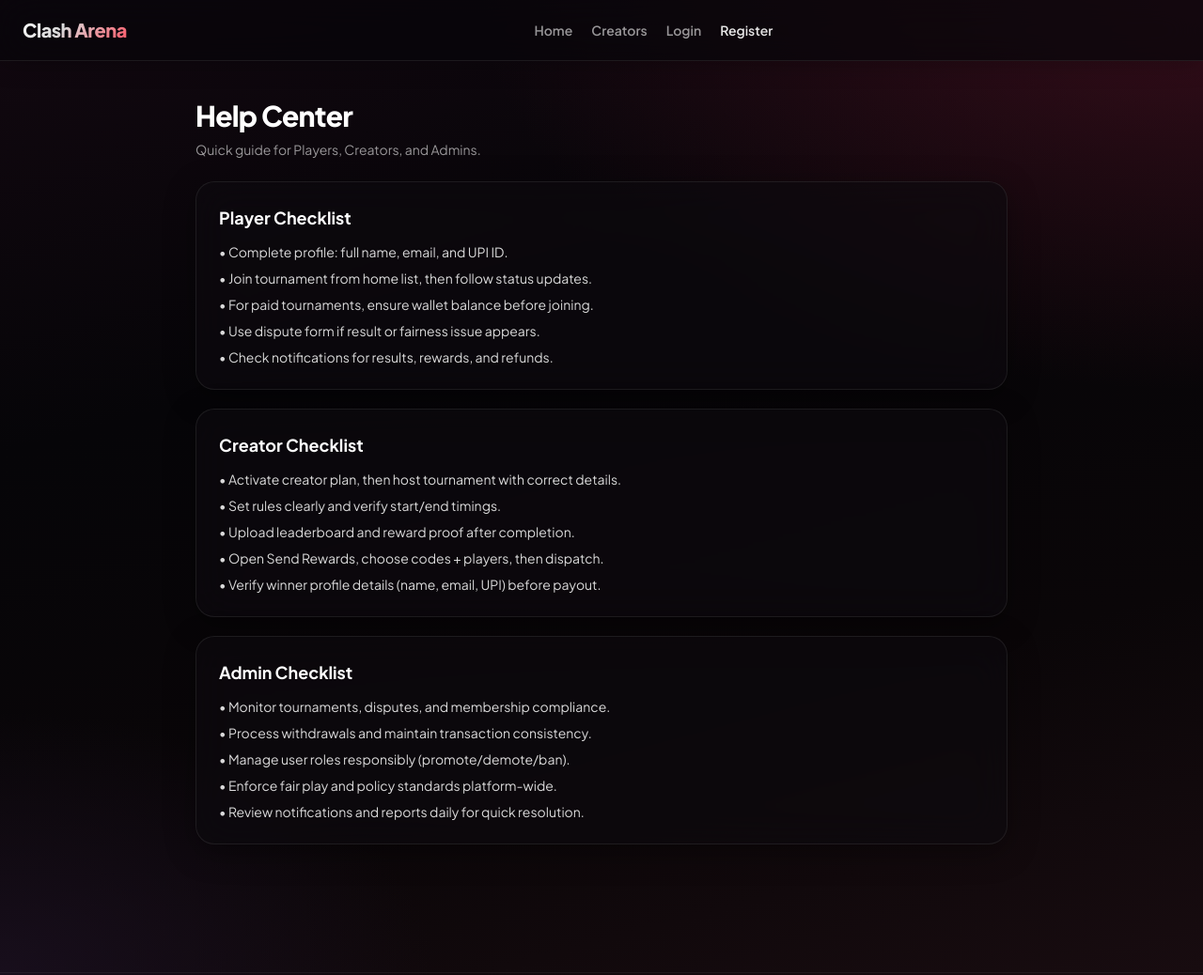
After one commit to ManthanBalla/ClashRoyale_tournament_website, a Django app: page /help/ in a window 1280 px wide. The commit adds this page. Shown: the whole page at 94% size. Run offline with Django 5.2, Linux system fonts and the light colour scheme; parts of the project's set-up code (start-up, migrations or seed data) failed here and were passed over; some libraries are stand-ins or nearby versions.

Commit message:
added help and checks for new user

```diff
--- a/core/urls.py
+++ b/core/urls.py
@@ -14,7 +14,7 @@ from .views import (
     create_subscription_order, verify_subscription_payment,
     razorpay_webhook, submit_dispute, resolve_dispute, tournament_participants_api,
     toggle_creator_follow, toggle_follow_notifications, creators_view, creator_rewards_view,
-    terms_page, privacy_page, refund_policy_page, CustomPasswordResetConfirmView,
+    terms_page, privacy_page, refund_policy_page, help_page, CustomPasswordResetConfirmView,
     legacy_send_reward_code_redirect
 )
 from django.contrib.auth import views as auth_views
@@ -42,6 +42,7 @@ urlpatterns = [
     path('terms/', terms_page, name='terms'),
     path('privacy/', privacy_page, name='privacy'),
     path('refund-policy/', refund_policy_page, name='refund_policy'),
+    path('help/', help_page, name='help'),
 
     path('join/<int:tournament_id>/', join_tournament, name='join_tournament'),
     path('rules/<int:tournament_id>/', tournament_rules, name='tournament_rules'),
--- a/core/views.py
+++ b/core/views.py
@@ -362,9 +362,12 @@ def home(request):
     ).select_related('profile').order_by('username')
 
     followed_creator_ids = set()
+    follow_alert_on_ids = set()
     if request.user.is_authenticated:
-        followed_creator_ids = set(
-            CreatorFollow.objects.filter(follower=request.user).values_list('creator_id', flat=True)
+        follows = CreatorFollow.objects.filter(follower=request.user)
+        followed_creator_ids = set(follows.values_list('creator_id', flat=True))
+        follow_alert_on_ids = set(
+            follows.filter(notifications_enabled=True).values_list('creator_id', flat=True)
         )
 
     return render(request, 'home.html', {
@@ -373,6 +376,7 @@ def home(request):
         'global_leaderboard': global_leaderboard,
         'active_creators': active_creators,
         'followed_creator_ids': followed_creator_ids,
+        'follow_alert_on_ids': follow_alert_on_ids,
         'join_error': request.GET.get('join_error'),
     })
 
@@ -1710,6 +1714,10 @@ def privacy_page(request):
 
 def refund_policy_page(request):
     return render(request, 'refund_policy.html')
+
+
+def help_page(request):
+    return render(request, 'help.html')
 
 
 @login_required
@@ -2028,13 +2036,17 @@ def creators_view(request):
         profile__plan_expiry__gt=timezone.now()
     ).select_related('profile').order_by('username')
     followed_creator_ids = set()
+    follow_alert_on_ids = set()
     if request.user.is_authenticated:
-        followed_creator_ids = set(
-            CreatorFollow.objects.filter(follower=request.user).values_list('creator_id', flat=True)
+        follows = CreatorFollow.objects.filter(follower=request.user)
+        followed_creator_ids = set(follows.values_list('creator_id', flat=True))
+        follow_alert_on_ids = set(
+            follows.filter(notifications_enabled=True).values_list('creator_id', flat=True)
         )
     return render(request, 'creators.html', {
         'active_creators': active_creators,
-        'followed_creator_ids': followed_creator_ids
+        'followed_creator_ids': followed_creator_ids,
+        'follow_alert_on_ids': follow_alert_on_ids,
     })
 
 
--- a/templates/base.html
+++ b/templates/base.html
@@ -263,6 +263,7 @@
                     <a href="/subscription/" class="ca-muted hover:text-ca-accent transition">Become Creator</a>
                 {% endif %}
                 <a href="/my-tournaments/" class="ca-muted hover:text-white transition">My Tournaments</a>
+                <a href="/help/" class="ca-muted hover:text-white transition">Help</a>
                 <a href="/profile/" class="ca-muted hover:text-white transition">Profile</a>
                 <a href="/logout/" class="text-white/70 hover:text-ca-accent transition">Logout</a>
             {% else %}
@@ -319,6 +320,7 @@
                 {% endif %}
                 <div class="border-t border-white/10">
                     <a href="/my-tournaments/" class="px-4 py-3.5 hover:bg-white/5 block min-h-[2.75rem] flex items-center">My tournaments</a>
+                    <a href="/help/" class="px-4 py-3.5 hover:bg-white/5 block min-h-[2.75rem] flex items-center">Help</a>
                     <a href="/notifications/" class="px-4 py-3.5 hover:bg-white/5 flex items-center justify-between min-h-[2.75rem]">
                         Notifications
                         {% if unread_count > 0 %}
--- a/templates/creators.html
+++ b/templates/creators.html
@@ -2,7 +2,7 @@
 {% block content %}
 <div class="max-w-4xl mx-auto py-6">
     <h1 class="text-2xl font-extrabold text-white mb-2">Creators</h1>
-    <p class="ca-muted text-sm mb-5">Follow creators to get tournament hosting notifications.</p>
+    <p class="ca-muted text-sm mb-5">Follow creators to get tournament hosting notifications. Turn alerts ON to receive host notifications.</p>
     <div class="ca-panel">
         {% for creator in active_creators %}
         <div class="flex items-center justify-between p-4 border-b border-white/[0.06]">
@@ -20,7 +20,9 @@
                 </form>
                 <form method="POST" action="/creator/follow-notifications/{{ creator.id }}/">
                     {% csrf_token %}
-                    <button type="submit" class="ca-btn-outline text-xs">Alert on/off</button>
+                    <button type="submit" class="ca-btn-outline text-xs">
+                        Alerts: {% if creator.id in follow_alert_on_ids %}ON{% else %}OFF{% endif %}
+                    </button>
                 </form>
             </div>
             {% endif %}
--- /dev/null
+++ b/templates/help.html
@@ -0,0 +1,40 @@
+{% extends "base.html" %}
+{% block content %}
+<div class="max-w-4xl mx-auto py-8 sm:py-10 px-3 sm:px-4">
+    <h1 class="text-2xl sm:text-3xl font-extrabold text-white mb-2 tracking-tight">Help Center</h1>
+    <p class="ca-muted text-sm mb-6">Quick guide for Players, Creators, and Admins.</p>
+
+    <div class="ca-glass p-5 sm:p-6 mb-5">
+        <h2 class="text-lg font-bold text-white mb-3">Player Checklist</h2>
+        <ul class="space-y-2 text-sm text-white/85">
+            <li>• Complete profile: full name, email, and UPI ID.</li>
+            <li>• Join tournament from home list, then follow status updates.</li>
+            <li>• For paid tournaments, ensure wallet balance before joining.</li>
+            <li>• Use dispute form if result or fairness issue appears.</li>
+            <li>• Check notifications for results, rewards, and refunds.</li>
+        </ul>
+    </div>
+
+    <div class="ca-glass p-5 sm:p-6 mb-5">
+        <h2 class="text-lg font-bold text-white mb-3">Creator Checklist</h2>
+        <ul class="space-y-2 text-sm text-white/85">
+            <li>• Activate creator plan, then host tournament with correct details.</li>
+            <li>• Set rules clearly and verify start/end timings.</li>
+            <li>• Upload leaderboard and reward proof after completion.</li>
+            <li>• Open Send Rewards, choose codes + players, then dispatch.</li>
+            <li>• Verify winner profile details (name, email, UPI) before payout.</li>
+        </ul>
+    </div>
+
+    <div class="ca-glass p-5 sm:p-6">
+        <h2 class="text-lg font-bold text-white mb-3">Admin Checklist</h2>
+        <ul class="space-y-2 text-sm text-white/85">
+            <li>• Monitor tournaments, disputes, and membership compliance.</li>
+            <li>• Process withdrawals and maintain transaction consistency.</li>
+            <li>• Manage user roles responsibly (promote/demote/ban).</li>
+            <li>• Enforce fair play and policy standards platform-wide.</li>
+            <li>• Review notifications and reports daily for quick resolution.</li>
+        </ul>
+    </div>
+</div>
+{% endblock %}
--- a/templates/home.html
+++ b/templates/home.html
@@ -116,7 +116,9 @@
                     </form>
                     <form method="POST" action="/creator/follow-notifications/{{ creator.id }}/">
                         {% csrf_token %}
-                        <button type="submit" class="ca-btn-outline text-xs">Alert: on/off</button>
+                        <button type="submit" class="ca-btn-outline text-xs">
+                            Alerts: {% if creator.id in follow_alert_on_ids %}ON{% else %}OFF{% endif %}
+                        </button>
                     </form>
                 </div>
                 {% endif %}
```
Also changed, not shown: db.sqlite3.
